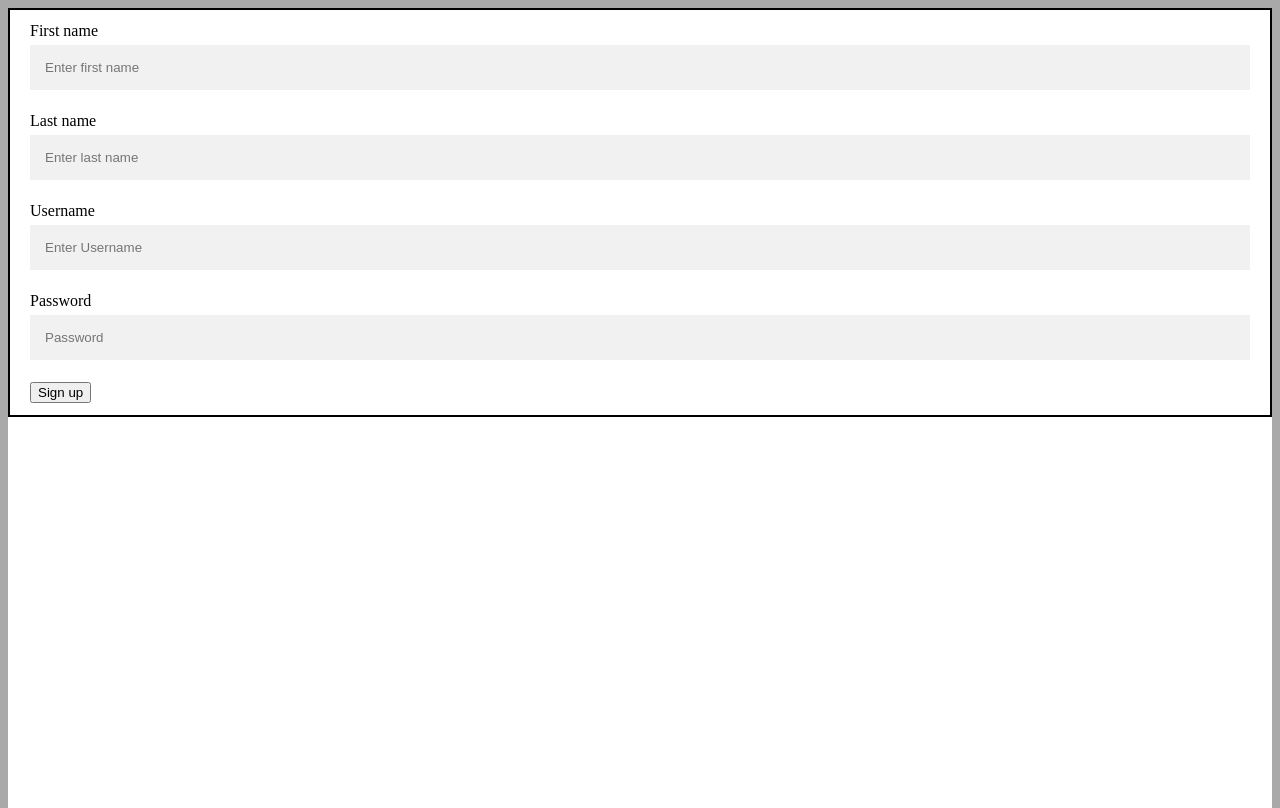
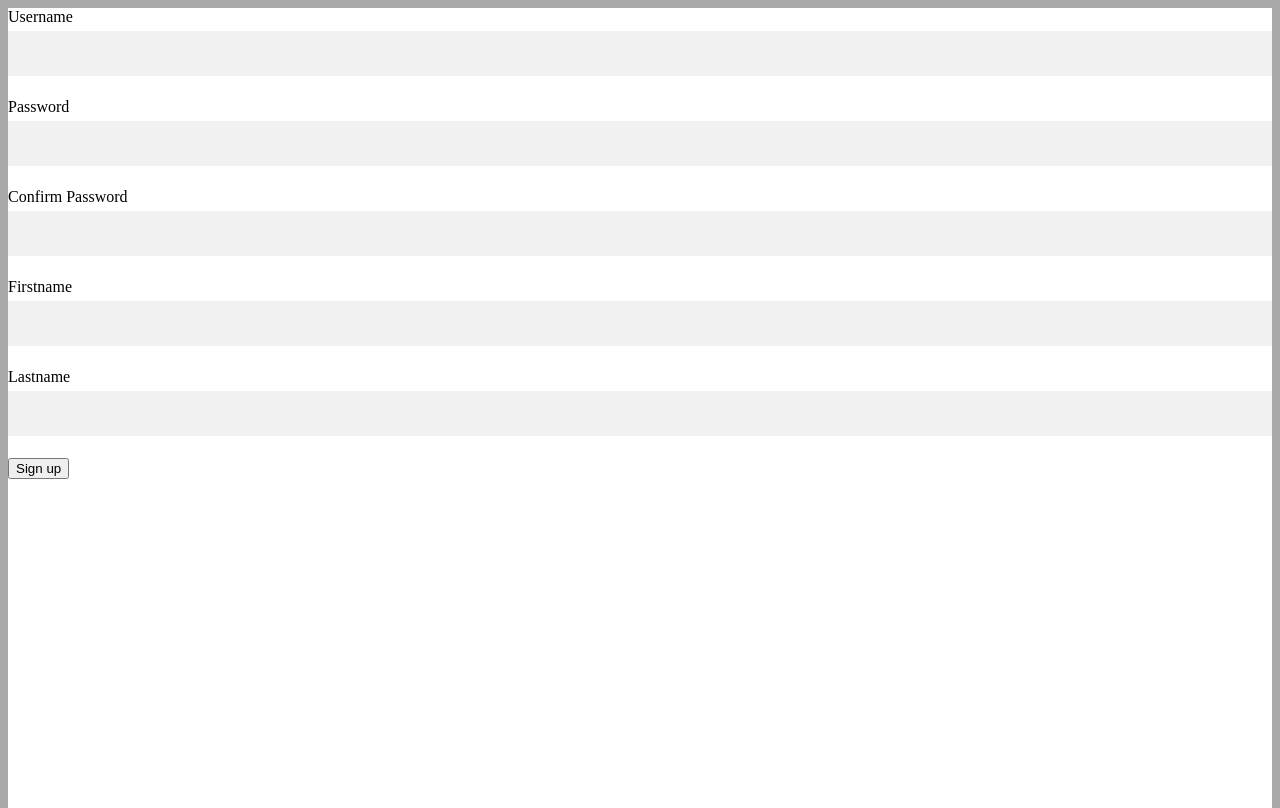
Before and after one commit to cop4520-btc/nodejs_service, a React (Create React App) app in the folder front-end/: page /register in a window 1280 px wide. Built offline with nearby package versions, Linux system fonts and the light colour scheme.

Commit message:
Implemented rough draft of register page and hooked it up to the register API endpoint

```diff
--- a/front-end/package.json
+++ b/front-end/package.json
@@ -17,6 +17,7 @@
     "@testing-library/react": "^11.2.3",
     "@testing-library/user-event": "^12.6.2",
     "bootstrap": "^4.6.0",
+    "md5": "^2.3.0",
     "react": "^17.0.1",
     "react-bootstrap": "^1.4.3",
     "react-dom": "^17.0.1",
@@ -38,6 +39,7 @@
     ]
   },
   "devDependencies": {
+    "@types/md5": "^2.3.0",
     "@types/react-dom": "^17.0.1",
     "@types/react-router-dom": "^5.1.7"
   }
--- a/front-end/src/App.tsx
+++ b/front-end/src/App.tsx
@@ -9,8 +9,8 @@ import {
 } from "react-router-dom";
 import { PageNotFound } from "./pages/PageNotFound";
 import LoginPage from "./pages/LoginPage";
-import { SignupPage } from "./pages/SignupPage";
 import './App.css'
+import RegisterPage from "./pages/RegisterPage";
 
 
 
@@ -25,7 +25,7 @@ function App()
 						<LoginPage />
 					</Route>
 					<Route exact path = "/register">
-						<SignupPage />
+						<RegisterPage />
 					</Route>
 				</Switch>
 			</Router>
--- a/front-end/src/commonTypes/ApiResponses.ts
+++ b/front-end/src/commonTypes/ApiResponses.ts
@@ -6,3 +6,9 @@ export interface LoginResponse
 	error: string,
 	userData: UserDataWithoutPassword
 }
+
+export interface RegisterResponse
+{
+	success: boolean,
+	error: string
+}
--- /dev/null
+++ b/front-end/src/pages/RegisterPage.tsx
@@ -0,0 +1,138 @@
+import { useState } from "react";
+import { Form, Button } from 'react-bootstrap';
+import { RegisterResponse } from "../commonTypes/ApiResponses";
+import md5 from "md5";
+
+// Type imports
+import { RegisterApiPayload } from "../commonTypes/ApiPayloads";
+
+// CSS imports
+import "./RegisterPage.css";
+import buildpath from "../util/buildpath";
+
+
+export default function RegisterPage()
+{
+	const [message, setMessage] = useState("");
+	const [username, setUsername] = useState("");
+	const [password, setPassword] = useState("");
+	const [confirmPassword, setConfirmPassword] = useState("");
+	const [firstname, setFirstname] = useState("");
+	const [lastname, setLastname] = useState("");
+
+	const doRegister = async (event: any) =>
+	{
+		event.preventDefault();
+
+		// ensure that both password fields match
+		if (password !== confirmPassword)
+		{
+			setMessage("Passwords don't match");
+			return;
+		}
+
+		let payload: RegisterApiPayload = {
+			username: username,
+			password: md5(password),
+			firstname: firstname,
+			lastname: lastname,
+			address: ''
+		};
+
+		let request: Object = {
+			method: "POST",
+			body: JSON.stringify(payload),
+			headers: {
+				"Content-Type" : "application/json"
+			}
+		};
+
+		let response: Response = await fetch(buildpath("/api/register"), request);
+
+		let data: RegisterResponse = await JSON.parse(await response.text());
+
+		if (!data.success)
+		{
+			setMessage(data.error);
+		}
+		else
+		{
+			// redirect user to login screen
+			window.location.href = "/";
+		}
+	}
+
+	const changeUsername = (event: any) =>
+	{
+		event.preventDefault();
+
+		setUsername(event.target.value);
+	}
+
+	const changePassword = (event: any) =>
+	{
+		event.preventDefault();
+
+		setPassword(event.target.value);
+	}
+
+	const changeConfirmPassword = (event: any) =>
+	{
+		event.preventDefault();
+
+		setConfirmPassword(event.target.value);
+	}
+
+	const changeFirstname = (event: any) =>
+	{
+		event.preventDefault();
+
+		setFirstname(event.target.value);
+	}
+
+	const changeLastname = (event: any) =>
+	{
+		event.preventDefault();
+
+		setLastname(event.target.value);
+	}
+
+	return(
+		<div className="registerPage">
+			<div className="registerBox">
+				<Form onSubmit={doRegister}>
+					<Form.Group controlId="username">
+						<Form.Label>Username</Form.Label>
+						<Form.Control className="text-input" type="text" onChange={changeUsername} required={true} />
+					</Form.Group>
+
+					<Form.Group controlId="password">
+						<Form.Label>Password</Form.Label>
+						<Form.Control className="text-input" type="password" onChange={changePassword} required={true} />
+					</Form.Group>
+
+					<Form.Group controlId="confirmPassword">
+						<Form.Label>Confirm Password</Form.Label>
+						<Form.Control className="text-input" type="password" onChange={changeConfirmPassword} required={true} />
+					</Form.Group>
+
+					<Form.Group controlId="firstname">
+						<Form.Label>Firstname</Form.Label>
+						<Form.Control className="text-input" type="text" onChange={changeFirstname} required={true} />
+					</Form.Group>
+
+					<Form.Group controlId="lastname">
+						<Form.Label>Lastname</Form.Label>
+						<Form.Control className="text-input" type="text" onChange={changeLastname} required={true} />
+					</Form.Group>
+
+					<Button variant="primary" type="submit">
+						Sign up
+					</Button>
+				</Form>
+
+				<span className="errorMessage">{message}</span>
+			</div>
+		</div>
+	);
+}
--- a/front-end/src/pages/SignupPage.tsx
+++ /dev/null
@@ -1,41 +0,0 @@
-import { Form, Button } from 'react-bootstrap';
-
-import "./SignupPage.css";
-
-
-function doSignup(){
-
-}
-
-export function SignupPage(){
-	return(
-		<div className="signup-box">
-			<Form onSubmit={doSignup}>
-
-				<Form.Group controlId="formBasicFirstName">
-					<Form.Label>First name</Form.Label>
-					<Form.Control className="text-input" type="First name" placeholder="Enter first name" required={true}/>
-				</Form.Group>
-
-				<Form.Group controlId="formBasicLastName">
-					<Form.Label>Last name</Form.Label>
-					<Form.Control className="text-input" type="Last name" placeholder="Enter last name" required={true}/>
-				</Form.Group>
-
-				<Form.Group controlId="formBasicUsername">
-					<Form.Label>Username</Form.Label>
-					<Form.Control className="text-input" type="Username" placeholder="Enter Username" required={true}/>
-				</Form.Group>
-
-				<Form.Group controlId="formBasicPassword">
-					<Form.Label>Password</Form.Label>
-					<Form.Control className="text-input" type="password" placeholder="Password" required={true}/>
-				</Form.Group>
-
-				<Button variant="primary" type="submit">
-					Sign up
-				</Button>
-			</Form>
-		</div>
-	);
-}
```
Also changed, not shown: front-end/src/commonTypes/ApiPayloads.ts (+9 -0 lines), front-end/src/pages/RegisterPage.css (renamed from front-end/src/pages/SignupPage.css), 1 other file (tests, documents, lock files or other folders).
